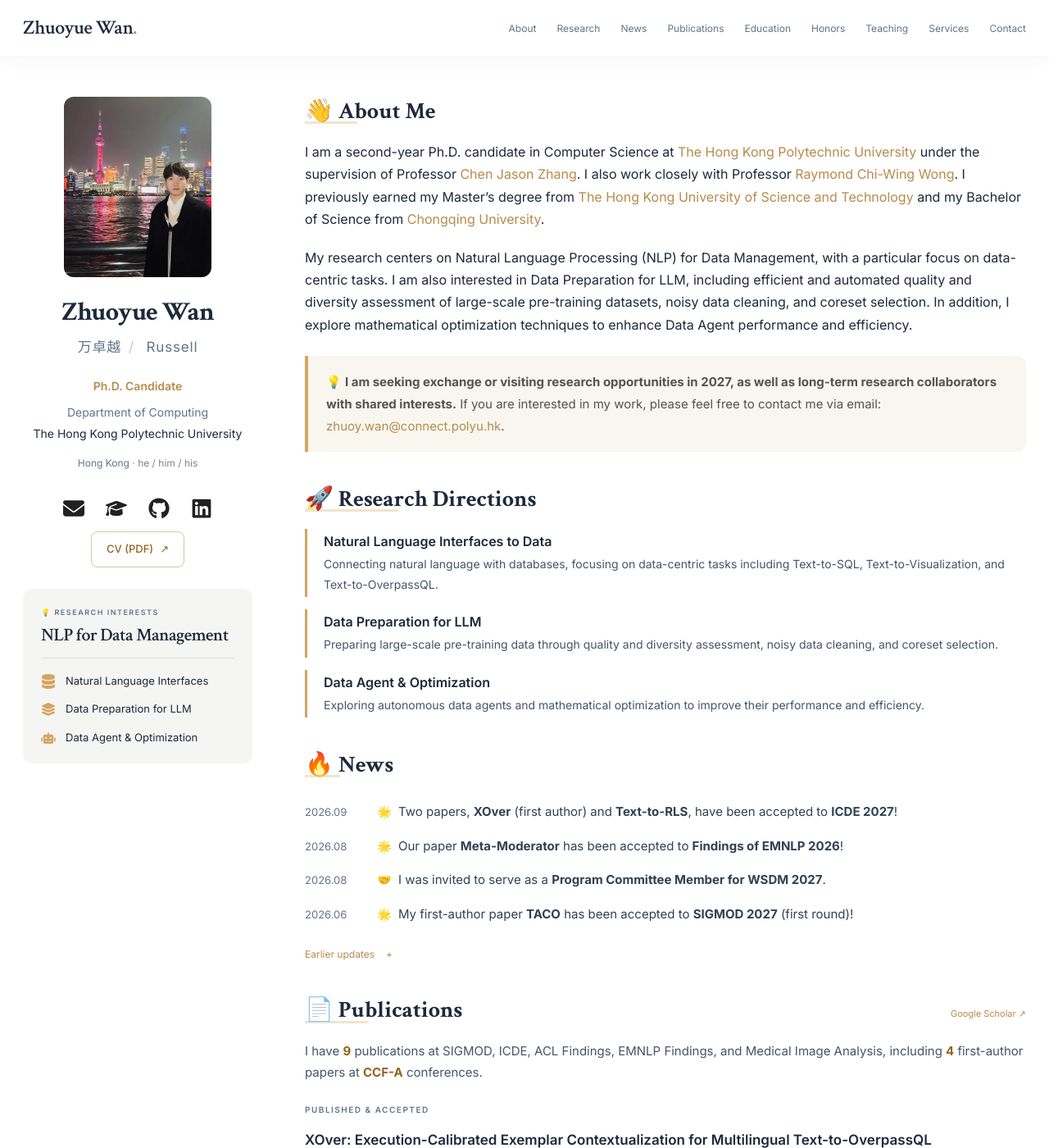
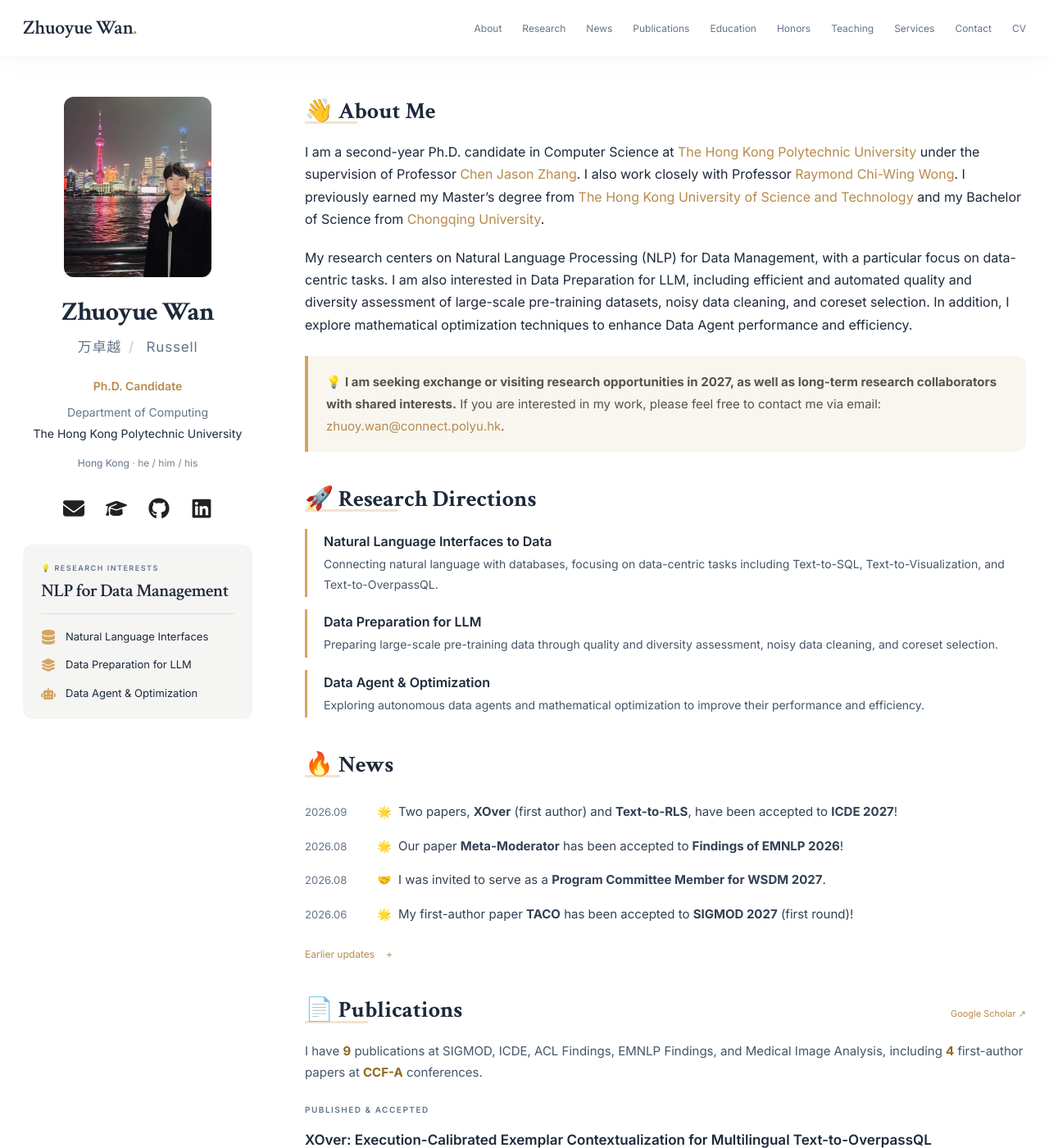
Before and after one commit to zwanah/zwanah.github.io, a Jekyll site: the page built from _pages/about.md, in a window 1280 px wide and 1400 px high. Shown: the whole window at 82% size. Built offline with Jekyll 4.4.1, drawn with Linux system fonts in a browser that asks for light colours.

Commit message:
Move CV link to main navigation

```diff
--- a/_layouts/academic.html
+++ b/_layouts/academic.html
@@ -43,7 +44,6 @@
         <div class="profile-links social-links" aria-label="Contact and academic profiles">
           <a class="social-btn" href="mailto:{{ site.author.email }}" aria-label="Email" title="Email"><img src="{{ '/assets/images/icons/envelope.svg' | relative_url }}" alt="" width="26" height="26"></a><a class="social-btn" href="{{ site.author.googlescholar }}" aria-label="Scholar" title="Scholar"><img src="{{ '/assets/images/icons/graduation-cap.svg' | relative_url }}" alt="" width="26" height="26"></a><a class="social-btn" href="https://github.com/{{ site.author.github }}" aria-label="GitHub" title="GitHub"><img src="{{ '/assets/images/icons/github.svg' | relative_url }}" alt="" width="26" height="26"></a><a class="social-btn" href="https://www.linkedin.com/in/{{ site.author.linkedin }}" aria-label="LinkedIn" title="LinkedIn"><img src="{{ '/assets/images/icons/linkedin.svg' | relative_url }}" alt="" width="26" height="26"></a>
         </div>
-        <a class="profile-cv" href="{{ '/files/Zhuoyue_Wan_CV.pdf' | relative_url }}" type="application/pdf">CV (PDF) <span aria-hidden="true">↗</span></a>
       </div>
       <section class="research-card" aria-labelledby="research-heading"><p class="group-label">💡 RESEARCH INTERESTS</p><h2 id="research-heading"><a href="#research">NLP for Data Management<span class="research-jump" aria-hidden="true"> ↓</span></a></h2><ul><li><span class="topic-icon" aria-hidden="true" style="--topic-icon:url('{{ '/assets/images/icons/database.svg' | relative_url }}')"></span><span>Natural Language Interfaces</span></li><li><span class="topic-icon" aria-hidden="true" style="--topic-icon:url('{{ '/assets/images/icons/layer-group.svg' | relative_url }}')"></span><span>Data Preparation for LLM</span></li><li><span class="topic-icon" aria-hidden="true" style="--topic-icon:url('{{ '/assets/images/icons/robot.svg' | relative_url }}')"></span><span>Data Agent & Optimization</span></li></ul></section>
     </aside>
--- a/assets/css/academic.css
+++ b/assets/css/academic.css
@@ -301,8 +301,6 @@ body { background:var(--paper); font-size:15px; line-height:1.75; }
 .nav-toggle { display:none; }
 .research-card h2 a { color:inherit; }
 .research-jump { display:none; }
-.profile-cv { display:inline-flex; align-items:center; justify-content:center; gap:8px; min-height:44px; margin-top:10px; padding:0 18px; border:1px solid #d9c4a5; border-radius:8px; color:#946520; font:500 13px/1.5 var(--sans); }
-.profile-cv:hover { background:#fffaf2; text-decoration:none; }
 @media screen and (max-width:1100px) {
   html { scroll-padding-top:84px; }
   .site-header:not(.nav-ready) { position:static; }
@@ -337,7 +335,6 @@ body { background:var(--paper); font-size:15px; line-height:1.75; }
   .profile-location { grid-column:1; align-self:center; margin:0; font-size:11px; white-space:nowrap; }
   .profile-links.social-links { grid-column:2; justify-content:flex-start; gap:8px; margin:0; padding:0; }
   .profile-links .social-btn { width:44px; height:44px; }
-  .profile-cv { grid-column:1 / -1; justify-self:start; margin-top:0; }
   .social-btn img { width:23px; height:23px; }
   .research-card { margin-top:14px; padding:0 14px; border-radius:8px; }
   .research-card .group-label,.research-card ul { display:none; }
```
Also changed, not shown: other parts of _layouts/academic.html (+1 -0 lines).
